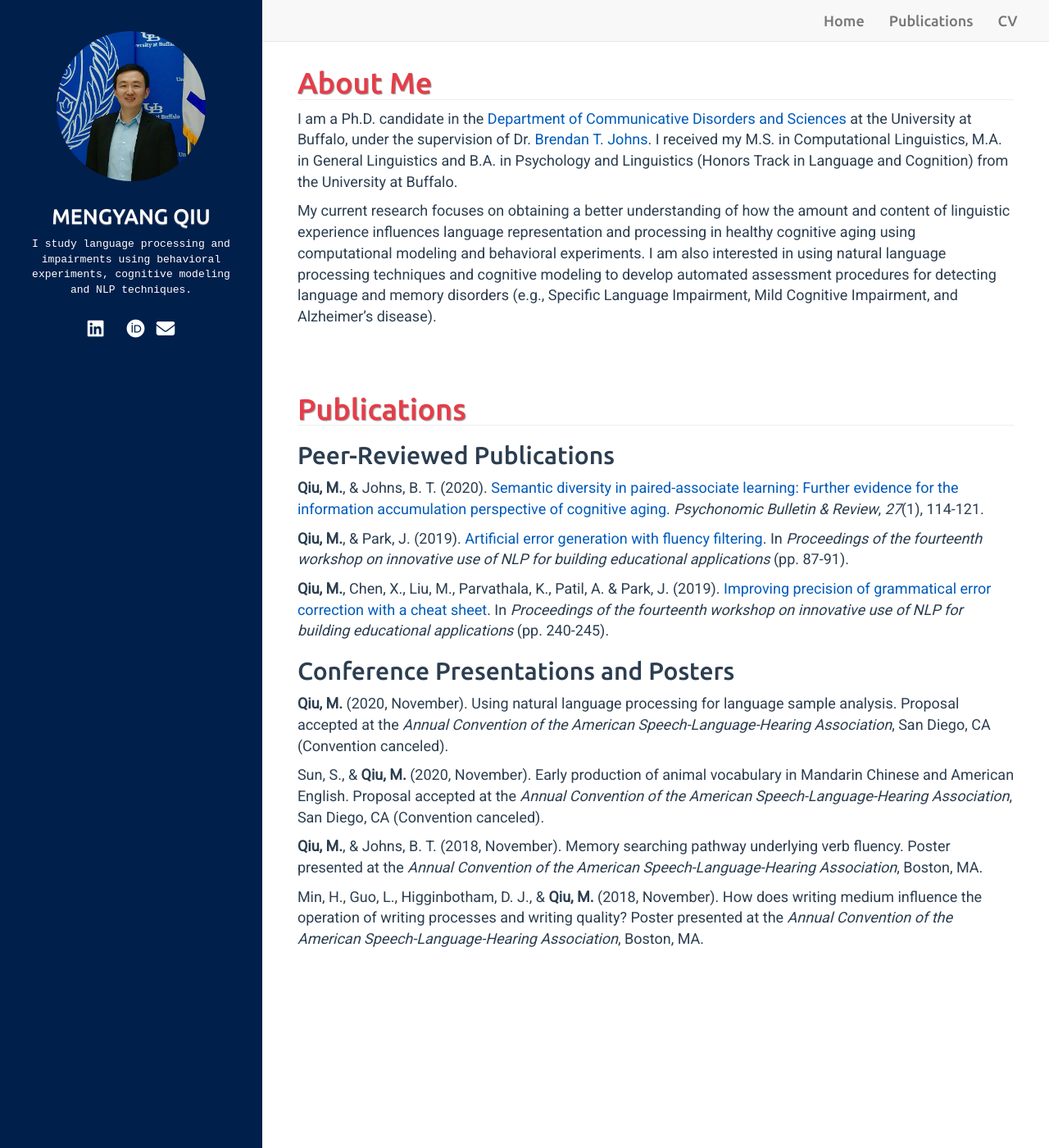
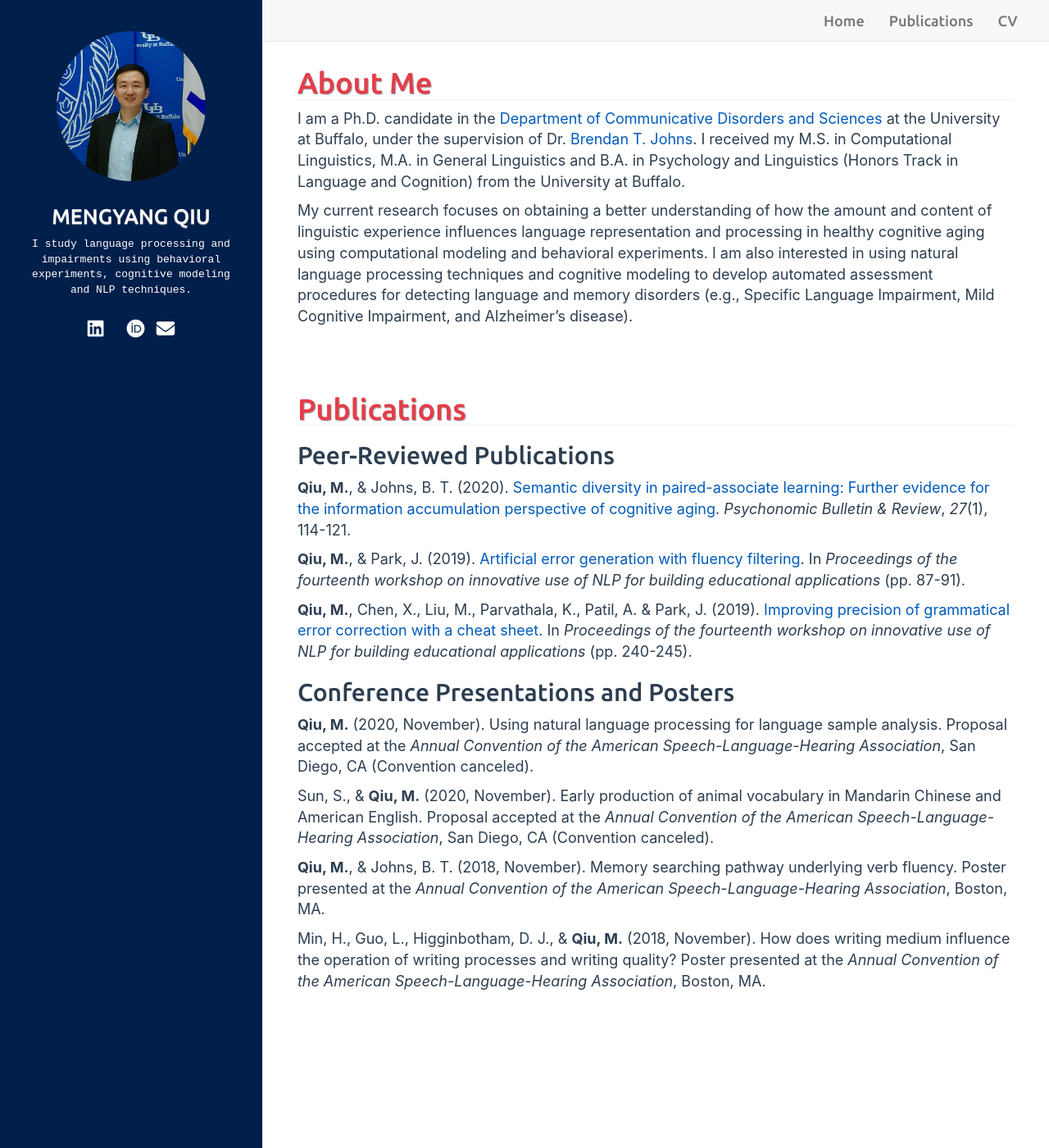
Before and after one commit to mengyangq/mengyangq.github.io, a Jekyll site: the page built from index.html, in a window 1280 px wide and 1400 px high. Shown: the whole window at 82% size. Built offline with Jekyll 4.4.1, drawn with Linux system fonts in a browser that asks for light colours; nearby versions of some CDN libraries; a style sheet for code colours, icons or effects is not loaded.

Commit message:
Sun Sep 27 13:06:07 EDT 2020

```diff
--- a/assets/css/style.css
+++ b/assets/css/style.css
@@ -186,13 +186,15 @@
 
 p {
   font-size: 18px;
-  font-family: "Roboto", sans-serif;
+  font-family: -apple-system,system-ui,BlinkMacSystemFont,"Segoe UI", "Roboto","Helvetica Neue",Arial,sans-serif;
+  /*font-family: "Roboto", sans-serif;*/
 }
 
 table {
   color: #333;
   font-size: 18px;
-  font-family: "Roboto", sans-serif;
+  font-family: -apple-system,system-ui,BlinkMacSystemFont,"Segoe UI", "Roboto","Helvetica Neue",Arial,sans-serif;
+  /*font-family: "Roboto", sans-serif;*/
   border-collapse: collapse;
   border-spacing: 0;
 }
@@ -225,7 +227,8 @@
 
 li {
   font-size: 18px;
-  font-family: "Roboto", sans-serif;
+  font-family: -apple-system,system-ui,BlinkMacSystemFont,"Segoe UI", "Roboto","Helvetica Neue",Arial,sans-serif;
+  /*font-family: "Roboto", sans-serif;*/
 }
 .author .author-image {
   float: left;
@@ -236,8 +239,9 @@
   bottom: 2px;
   margin: 0 auto;
   position: relative;
-  font-family: "Ubuntu";
-  /*font-size:xx-small;*/
+  font-family: -apple-system,system-ui,BlinkMacSystemFont,"Segoe UI", "Roboto","Helvetica Neue",Arial,sans-serif;
+  /*font-family: "Ubuntu";
+  font-size:xx-small;*/
   padding-left: 3%;
   padding-top: 12%;
 }
@@ -258,7 +262,8 @@
 }
 
 .dropdown-menu > li > a {
-  font-family: "Ubuntu", sans-serif;
+  font-family: -apple-system,system-ui,BlinkMacSystemFont,"Segoe UI", "Roboto","Helvetica Neue",Arial,sans-serif;
+  /*font-family: "Ubuntu", sans-serif;*/
 }
 
 .dropdown-menu > li > a:hover,
```
